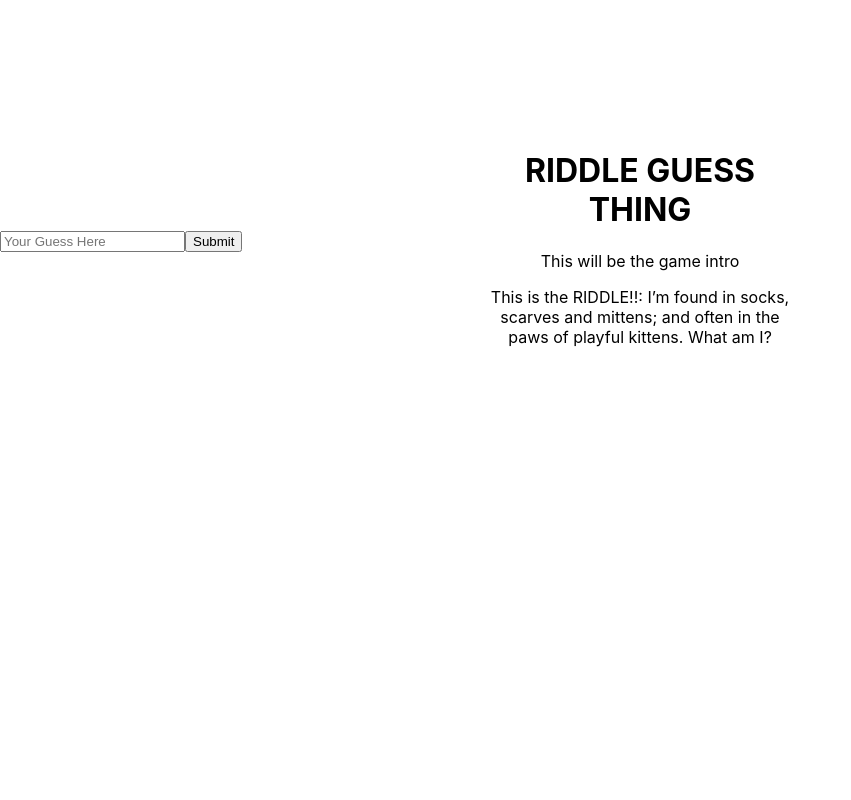
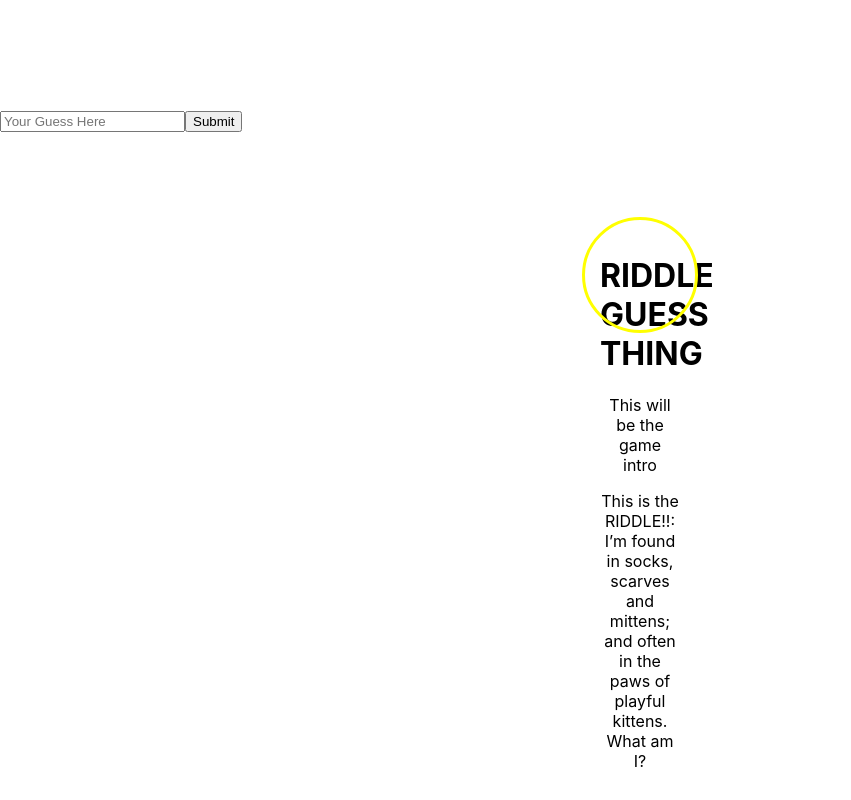
Before and after one commit to megmaggiemj/Crambles, a React (Create React App) app in the folder crambles/: page /Level2 in a window 1280 px wide. Shown: the whole page, without its empty margins (0-851 px from the left). Built offline with nearby package versions, Linux system fonts and the light colour scheme.

Commit message:
refined parallax test code

```diff
--- a/crambles/package.json
+++ b/crambles/package.json
@@ -12,6 +12,7 @@
     "react-bootstrap": "^2.2.2",
     "react-dom": "^17.0.2",
     "react-parallax": "^3.3.0",
+    "react-parallax-component": "^1.0.6",
     "react-player": "^2.10.0",
     "react-router-dom": "^6.2.2",
     "react-scripts": "5.0.0",
--- a/crambles/src/Components/ParallaxTest/ParallaxTest.css
+++ b/crambles/src/Components/ParallaxTest/ParallaxTest.css
@@ -1,23 +1,51 @@
-.pTest {
+/* .background {
+    height: 100vh;
+    background-size: cover;
+    background-color: none;
+    position: fixed;
+    width: 100vw;
+    align-content: center;
+} */
+.test {
+    background-image: url("https://i.imgur.com/7PlphN2.png");
+    background-repeat: repeat-y;
+    width: 100v;
+    background-size: contain;
+    position: relative;
+}
+.container {
+    background-color: white;
+    text-align: center;
+    transform: translate(0%, 200%);
+    outline: 3px solid yellow;
+    padding: 15px;
+    margin: auto;
+    height: 80px;
+    width: 80px;
+    border-radius: 50%;
+    box-shadow: 1px 1px 10px 8px white;
 
-    height: 500px;
+}
+.words {
+    margin-top: 25px;
+    position: flex;
+
+}
+/* .background {
+    height: 1000px;
+} */
+/* .test2 {
+    height: 100vh;
+    height: 800px;
     background-size: cover;
+} */
+.midground {
+    height: 200vh;
+    align-content: center;
+    flex-direction: column-reverse;
 
 }
 
-
-.container {
-    background-color: white;
-    text-align: center;
-    transform: translate(0%, 50%);
-    padding: 15px;
-    margin: auto;
-    height: 200px;
-    width: 300px;
-    position: 'absolute';
-}
-
-
-.test2 {
-    height: 100vh;
-}
+/* .foreground {
+    height: 1000px;
+} */
--- a/crambles/src/Components/ParallaxTest/ParallaxTest.js
+++ b/crambles/src/Components/ParallaxTest/ParallaxTest.js
@@ -1,23 +1,38 @@
 import React from "react"
 import { Parallax } from "react-parallax"
-import "./ParallaxTest.css"
+import "./ParallaxTest.css";
 const background = "https://i.imgur.com/vbXatyZ.png";
 const midground = "https://i.imgur.com/jHZpH2e.png";
 const foreground = "https://i.imgur.com/GrXkiOl.png";
 
 function Testing() {
+
     return (
     <div className="test">
-        <Parallax className="pTest" bgImage={ background } strength={ 500 } >
-            <div className="container">
+        <Parallax className="midground" bgImage={ midground } strength={ 600 } >
+
+            <div>
+            {/* <Parallax className="midground" bgImage={ midground } strength ={ 100 }>
+                <div className="moreWords">This is the second part of the Test</div>
+            </Parallax>
+            <div className="test2"></div>
+            </div>
+            <div>
+            <Parallax className="foreground" bgImage={ foreground } strength ={ 100 }>
+                <div className="evenMoreWords">This is the third part of the Test</div>
+            </Parallax> */}
+        </div>
+        <div className="container">
                 <div className="words">
                 This is a test
                 </div>
             </div>
         </Parallax>
-        <div className="test2"></div>
+
     </div>
+
     )
+
 }
 
 export default Testing;
```
Also changed, not shown: 1 other file (tests, documents, lock files or other folders).
